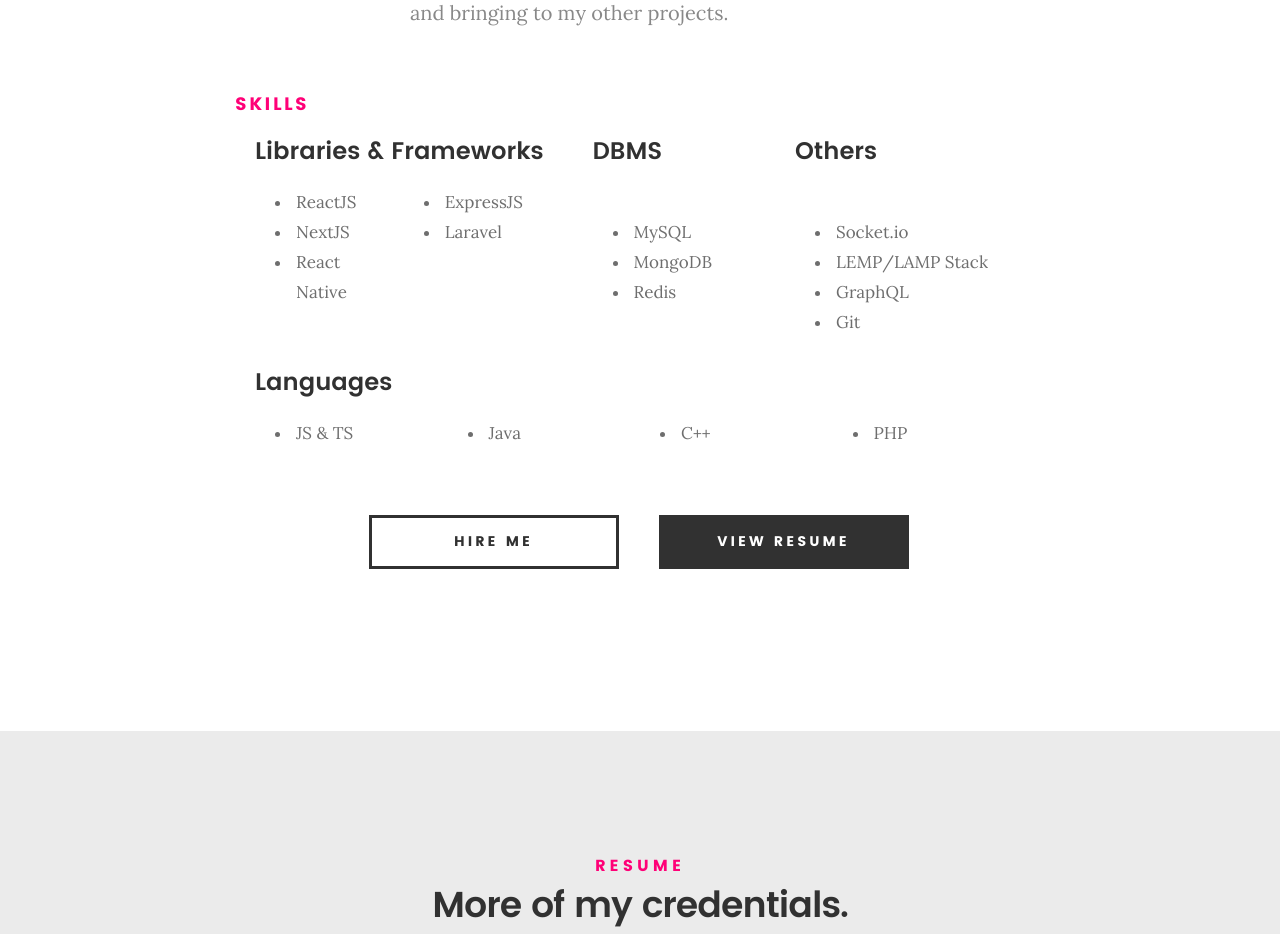
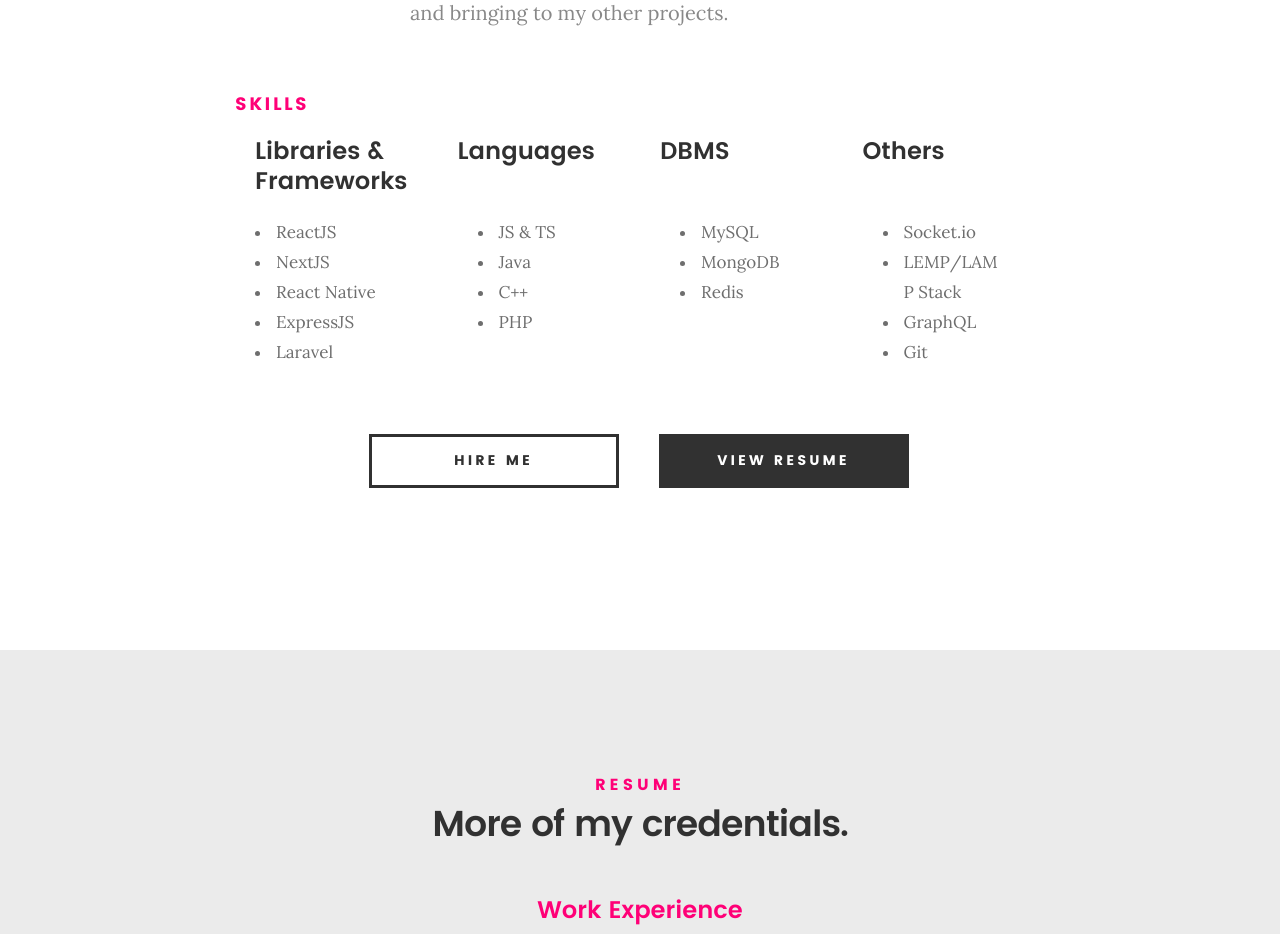
Before and after one commit to Dhanujha/portfolio, a Next.js app: page / in a window 1280 px wide. Shown: the part 1180-2114 px from the top of the page. Built offline with nearby package versions, Linux system fonts and the light colour scheme.

Commit message:
Changes in skills listing

```diff
--- a/src/components/About1.jsx
+++ b/src/components/About1.jsx
@@ -5,19 +5,26 @@
     <div className="row about-content">
       <div className="col-twelve">
         <h3 style={{ color: "#ff0077" }}>Skills</h3>
-        <div className="col-five">
+        <div className="col-three">
           <h2>Libraries &amp; Frameworks</h2>
-          <div className="col-six">
+
           <ul>
             <li>ReactJS</li>
             <li>NextJS</li>
             <li>React Native</li>
+            <li>ExpressJS</li>
+            <li>Laravel</li>
           </ul>
         </div>
-          <div className="col-six">
+        <div className="col-three">
+          <h2>Languages</h2>
+          <br />
+          <div className="col-twelve">
             <ul>
-              <li>ExpressJS</li>
-              <li>Laravel</li>
+              <li>JS &amp; TS</li>
+              <li>Java</li>
+              <li>C++</li>
+              <li>PHP</li>
             </ul>
           </div>
         </div>
@@ -32,7 +39,7 @@
             </ul>
           </div>
         </div>
-        <div className="col-four">
+        <div className="col-three">
           <h2>Others</h2>
           <br />
           <div className="col-twelve">
@@ -44,29 +51,6 @@
             </ul>
           </div>
         </div>
-        <div className="col-twelve">
-          <h2>Languages</h2>
-          <div className="col-three">
-            <ul>
-              <li>JS &amp; TS</li>
-            </ul>
-          </div>
-          <div className="col-three">
-            <ul>
-              <li>Java</li>
-            </ul>
-          </div>
-          <div className="col-three">
-            <ul>
-              <li>C++</li>
-            </ul>
-          </div>
-          <div className="col-three">
-            <ul>
-              <li>PHP</li>
-            </ul>
-          </div>
-        </div>
       </div>
     </div>
   );
```
Lines whose indentation alone changed are shown as unchanged.
